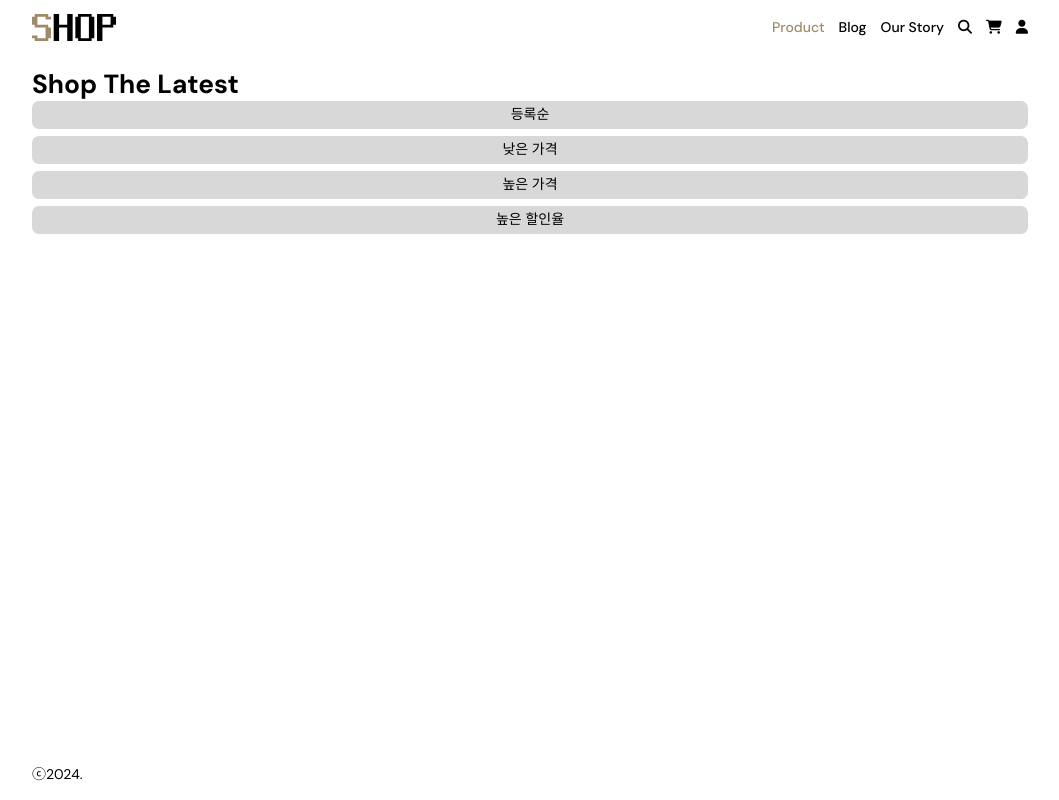
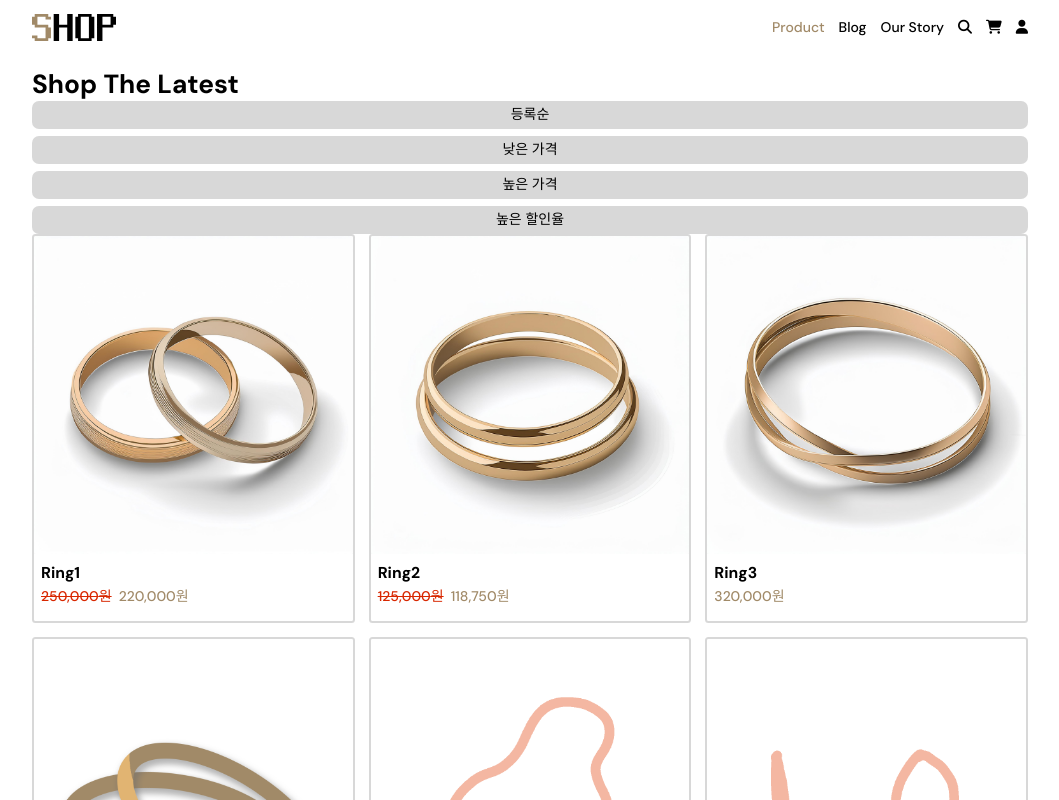
Before and after one commit to ppyom/shopping-mall, a React (Vite) app: page /product in a window 1280 px wide. Shown: the top 800 px of the page, without its empty margins (110-1169 px from the left). Built offline with nearby package versions, Linux system fonts and the light colour scheme; data requests are answered from the project's data file.

Commit message:
feat: Product에 Filter 적용 구현

```diff
--- a/src/apis/product.ts
+++ b/src/apis/product.ts
@@ -3,6 +3,7 @@ import type { Product } from '../types/product.ts';
 interface ProductSearchParams {
   limit?: number;
   page?: number;
+  sort?: string;
   category?: string;
 }
 
@@ -13,7 +14,7 @@ class ProductAPI {
   ): Promise<Product[]> {
     const searchParams = new URLSearchParams(
       Object.entries(options).map(([key, value]) => {
-        if (key === 'limit' || key === 'page') {
+        if (key === 'limit' || key === 'page' || key === 'sort') {
           return [`_${key}`, value.toString()];
         }
         return [key, value];
--- a/src/pages/ProductPage/ProductPage.tsx
+++ b/src/pages/ProductPage/ProductPage.tsx
@@ -1,20 +1,28 @@
-import { useState } from 'react';
+import { useEffect, useState } from 'react';
+import ProductAPI from '../../apis/product.ts';
 import PageLayout from '../../components/layouts/PageLayout/PageLayout.tsx';
 import Filter, { type FilterValue } from '../../components/Filter/Filter.tsx';
 import Products from '../../components/Products/Products.tsx';
+import type { Product } from '../../types/product.ts';
 
 const ProductPage = () => {
   const [filter, setFilter] = useState<FilterValue | null>(null);
+  const [products, setProducts] = useState<Product[]>([]);
 
   const handleUpdateFilter = (filter: FilterValue | null) => {
     setFilter(filter);
   };
 
+  useEffect(() => {
+    ProductAPI.getProducts({ sort: filter || '' }) //
+      .then(setProducts);
+  }, [filter]);
+
   return (
     <PageLayout>
       <h2>Shop The Latest</h2>
       <Filter current={filter} update={handleUpdateFilter} />
-      <Products products={[]} />
+      <Products products={products} />
     </PageLayout>
   );
 };
```
